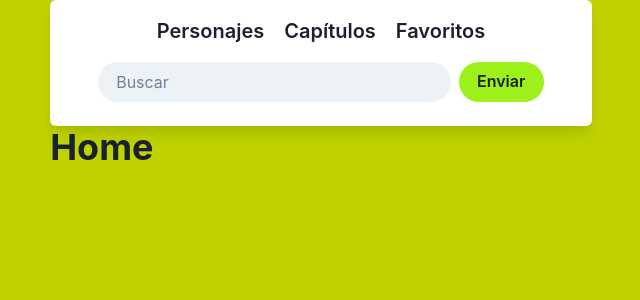
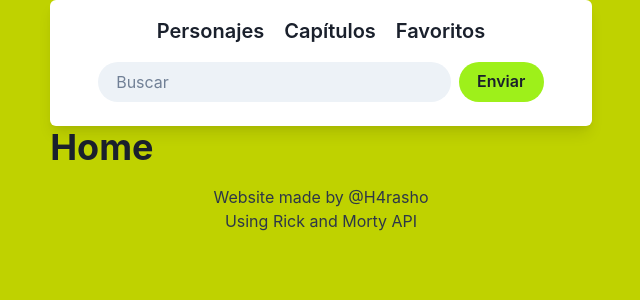
Before and after one commit to H4rasho/Rick-and-Morty-App, a Next.js app: page / in a window 1280 px wide. Shown: the top 300 px of the page, without its empty margins (319-959 px from the left). Built offline with nearby package versions, Linux system fonts and the light colour scheme.

Commit message:
add footer

```diff
--- /dev/null
+++ b/components/ui/footer.tsx
@@ -0,0 +1,29 @@
+import { Box, Text } from "@chakra-ui/react";
+
+export default function Footer() {
+  return (
+    <Box as="footer" textAlign="center" color="gray.700" py={4}>
+      <Text>
+        Website made by
+        <a
+          href="https://github.com/H4rasho"
+          target="_blank"
+          rel="noreferrer noopener"
+        >
+          {" "}
+          @H4rasho
+        </a>
+      </Text>
+      <Text>
+        Using{" "}
+        <a
+          href="https://rickandmortyapi.com/"
+          target="_blank"
+          rel="noreferrer noopener"
+        >
+          Rick and Morty API
+        </a>
+      </Text>
+    </Box>
+  );
+}
--- a/components/ui/layout.tsx
+++ b/components/ui/layout.tsx
@@ -1,5 +1,6 @@
 import { Container } from "@chakra-ui/react";
 import Head from "next/head";
+import Footer from "./footer";
 import Navigation from "./navigation";
 
 interface LayoutProps {
@@ -17,6 +18,7 @@ export default function Layout({ children, title }: LayoutProps) {
       <Container maxW="container.lg">
         <Navigation />
         <main>{children}</main>
+        <Footer />
       </Container>
     </>
   );
```
